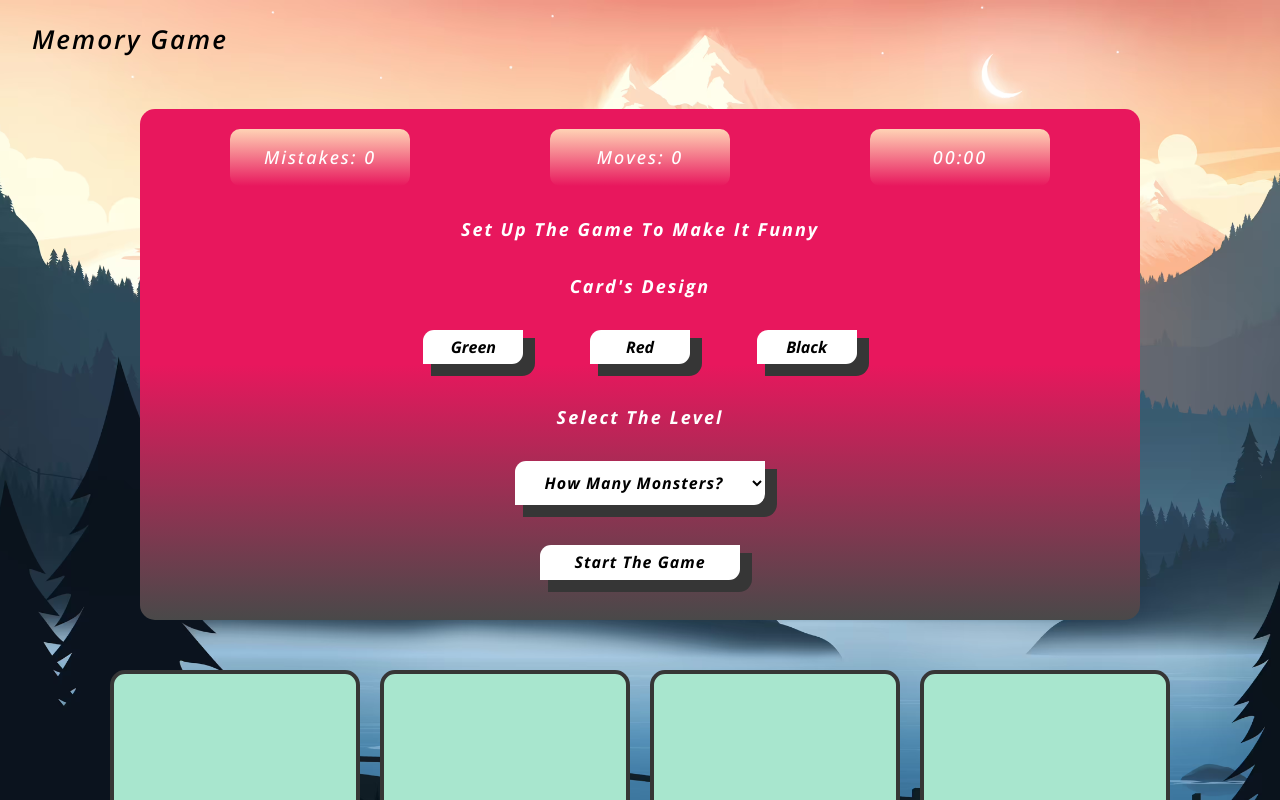
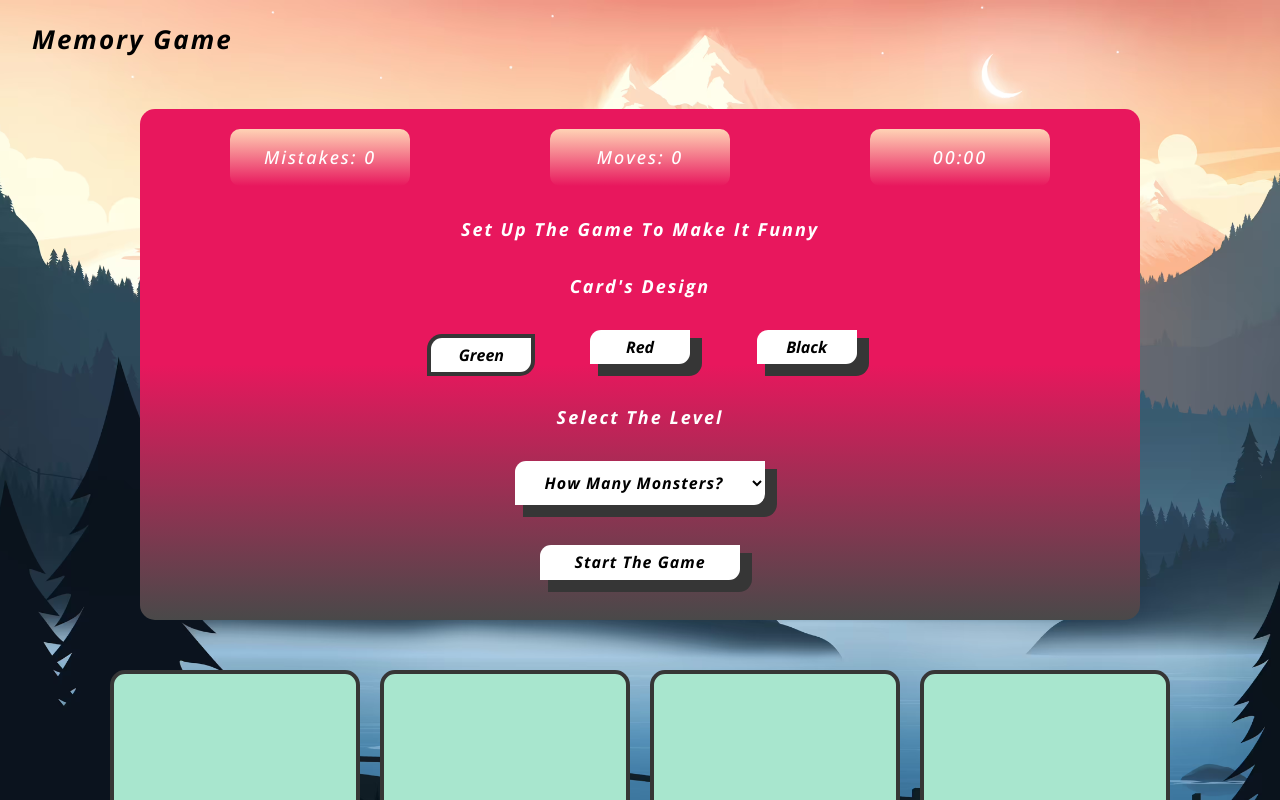
Before and after one commit to Rodolfo9822/Memory-Game, a plain HTML site: page index.html in a window 1280 px wide. Both pictures are taken after a click on the button "Green". Shown: the top 800 px of the page. Drawn offline with nearby package versions, Linux system fonts and the light colour scheme.

Commit message:
User has the choice to change the card color cover, and besides the color still selected in spite of they have rasied the amount of card

```diff
--- a/index.html
+++ b/index.html
@@ -34,9 +34,9 @@
             <div class="buttons">
                 <h2 class="settings__title">Card's Design</h2>
                 <div class="buttons__box" id="cardStyle">
-                    <button class="buttons__style">Green</button>
-                    <button class="buttons__style">Red</button>
-                    <button class="buttons__style">Black</button>
+                    <button class="buttons__style">green</button>
+                    <button class="buttons__style">red</button>
+                    <button class="buttons__style">black</button>
                 </div>
             </div>
 
--- a/js/cards.js
+++ b/js/cards.js
@@ -87,13 +87,19 @@ export const cardDesign = (function () {
             img.alt = `it's ${monster}`;
 
             const div = document.createElement("div");
-            div.classList.add("monsters__cover", "green-color");
+            div.classList.add("monsters__cover", typeOfColor());
             li.appendChild(img);
             li.appendChild(div);
             ol.appendChild(li);
         });
         cardsContainer.appendChild(ol);
     }
+
+    const typeOfColor = () => {
+        const color = document.querySelector(".stuck-button")
+        return color ? `${color.textContent.toLowerCase()}-color` : "green-color"
+    }
+
 
     return {
         designCard: quantity => {
--- a/js/setting_functions.js
+++ b/js/setting_functions.js
@@ -13,10 +13,35 @@ export const settingEvents = (function () {
         cardDesign.designCard(amountOfMonsters);
     }
 
+    const styleColor = evt => {
+        if (evt.target.classList.contains("buttons__style")) {
+            const button = evt.target;
+            const color = button.textContent.toLowerCase();
 
+            if (button.classList.contains("stuck-button")) {
+                button.classList.remove("stuck-button");
+                addingColor(`green-color`);
+                return
+            }
+
+            const allbuttons = Array.from(evt.target.parentElement.children);
+            allbuttons.map(button => button.classList.remove("stuck-button"));
+            button.classList.add("stuck-button");
+            addingColor(`${color}-color`);
+        }
+    }
+
+    const addingColor = color => {
+        const cards = Array.from(document.querySelectorAll(".monsters__cover"));
+        cards.map(cover => {
+            cover.classList.remove(cover.classList[1]);
+            cover.classList.add(color);
+        })
+    }
 
     return {
-        selectEvent: select.addEventListener("change", chooseLevel)
+        selectEvent: select.addEventListener("change", chooseLevel),
+        cardDesingEvent: cardStyle.addEventListener("click", styleColor)
     }
 
 })();
--- a/src/scss/cards/_design.scss
+++ b/src/scss/cards/_design.scss
@@ -36,13 +36,17 @@
 }
 
 .green-color {
+    transition: all 1s;
     background-color: v.$greenColor;
 }
 
 .red-color {
+    transition: all 1s;
     background-color: v.$redColor;
 }
 
 .black-color {
+    transition: all 1s;
     background-color: v.$blackColor;
+    border: 4px solid v.$whiteColor;
 }
--- a/src/scss/global/_global.scss
+++ b/src/scss/global/_global.scss
@@ -11,7 +11,6 @@ html {
 *::after {
     box-sizing: inherit;
 }
-
 
 body {
     font-size: 1.6rem;
@@ -29,7 +28,7 @@ main {
     background-attachment: fixed;
 }
 
-cardsContainer h1,
+h1,
 h2,
 p,
 ol {
@@ -48,7 +47,7 @@ select {
 
 h1 {
     font-size: 2.6rem;
-    font-weight: 600;
+    font-weight: 700;
     margin: 0;
     padding: 2rem 0;
 }
```
Also changed, not shown: build/css/app.css.
